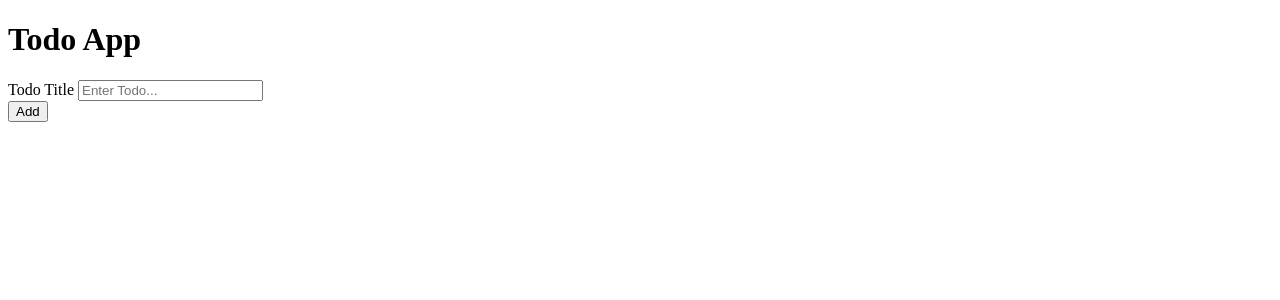
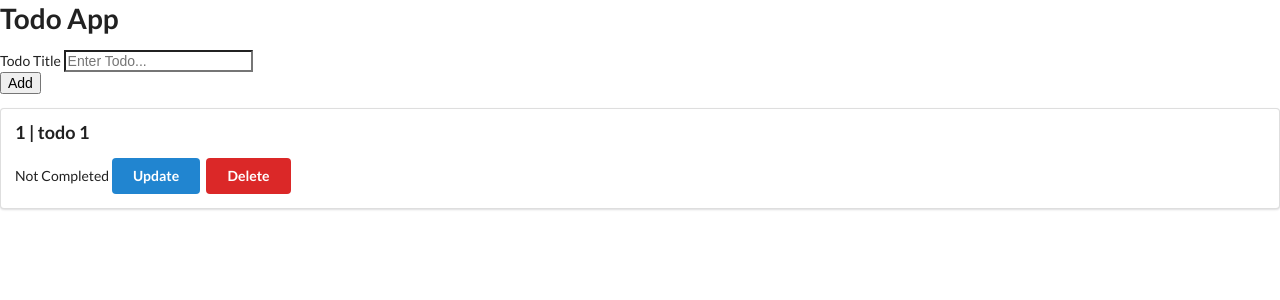
Before and after one commit to MadeByLR/To-Do-List, a Flask app: page / in a window 1280 px wide. Shown: the top 300 px of the page. Run offline with Flask 3, Linux system fonts and the light colour scheme; data comes from the database, SQL or seed files in the repository; both versions use the stored data as it was after the commit; parts of the project's set-up code (start-up, migrations or seed data) failed here and were passed over; some libraries are stand-ins or nearby versions.

Commit message:
modified:   app.py 	modified:   db.sqlite 	modified:   templates/base.html

```diff
--- a/app.py
+++ b/app.py
@@ -1,4 +1,4 @@
-from flask import Flask, render_template
+from flask import Flask, render_template, request, redirect, url_for
 from flask_sqlalchemy import SQLAlchemy
 
 app = Flask(__name__)
@@ -15,16 +15,33 @@ class Todo(db.Model):
 def index():
     # show all todos
     todo_list = Todo.query.all()
-    print(todo_list)
-    return render_template('base.html')
+    return render_template('base.html', todo_list=todo_list)
 
+@app.route("/add", methods=["POST"])
+def add():
+    # add new item
+    title = request.form.get("title")
+    new_todo = Todo(title=title, complete=False)
+    db.session.add(new_todo)
+    db.session.commit()
+    return redirect(url_for("index"))
+
+@app.route("/update/<int:todo_id>")
+def update(todo_id):
+    # add new item
+    todo = Todo.query.filter_by(id=todo_id).first()
+    todo.complete = not todo.complete
+    db.session.commit()
+    return redirect(url_for("index"))
+
+@app.route("/delete/<int:todo_id>")
+def delete(todo_id):
+    # add new item
+    todo = Todo.query.filter_by(id=todo_id).first()
+    db.session.delete(todo)
+    db.session.commit()
+    return redirect(url_for("index"))
 
 if __name__ == "__main__":
     db.create_all()
-
-    new_todo = Todo(title="todo 1", complete=False)
-    db.session.add(new_todo)
-    db.session.commit()
-
-
     app.run(debug=True)
--- a/templates/base.html
+++ b/templates/base.html
@@ -5,11 +5,13 @@
     <meta http-equiv="X-UA-Compatible" content="IE=edge">
     <meta name="viewport" content="width=device-width, initial-scale=1.0">
     <title>Todo app</title>
+    <link rel="stylesheet" href="https://cdn.jsdelivr.net/npm/semantic-ui@2.5.0/dist/semantic.min.css">
+    <script src="https://cdn.jsdelivr.net/npm/semantic-ui@2.5.0/dist/semantic.min.js"></script>
 </head>
 <body>
     <h1>Todo App</h1>
 
-    <form action="">
+    <form action="/add" method="post">
         <div>
             <label for="title">Todo Title</label>
             <input type="text" name="title" placeholder="Enter Todo...">
@@ -19,7 +21,18 @@
     </form>
 
     {% for todo in todo_list %}
-        <p> {{ todo.id }} | {{ todo.title }} </p>
+    <div class="ui segment">
+        <p class="ui big header"> {{ todo.id }} | {{ todo.title }} </p>
+
+        {% if todo.complete == False %}
+            <span>Not Completed</span>
+        {% else %}
+            <span>Completed</span>
+        {% endif %}
+
+        <a class="ui blue button" href="/update/{{ todo.id }}">Update</a>
+        <a class="ui red button" href="/delete/{{ todo.id }}">Delete</a>
+    </div>
     {% endfor %}
 </body>
 </html>
```
Also changed, not shown: db.sqlite.
